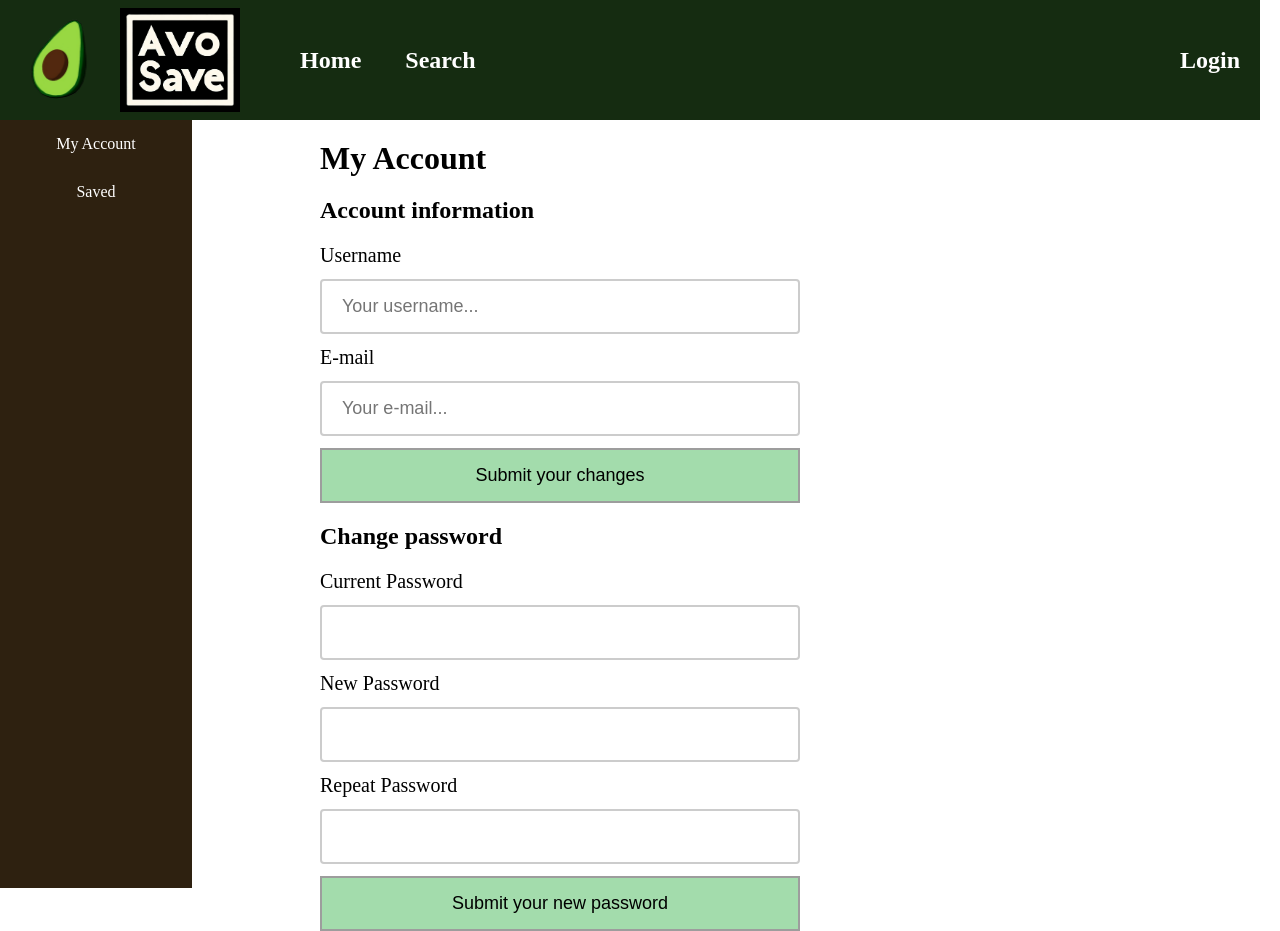
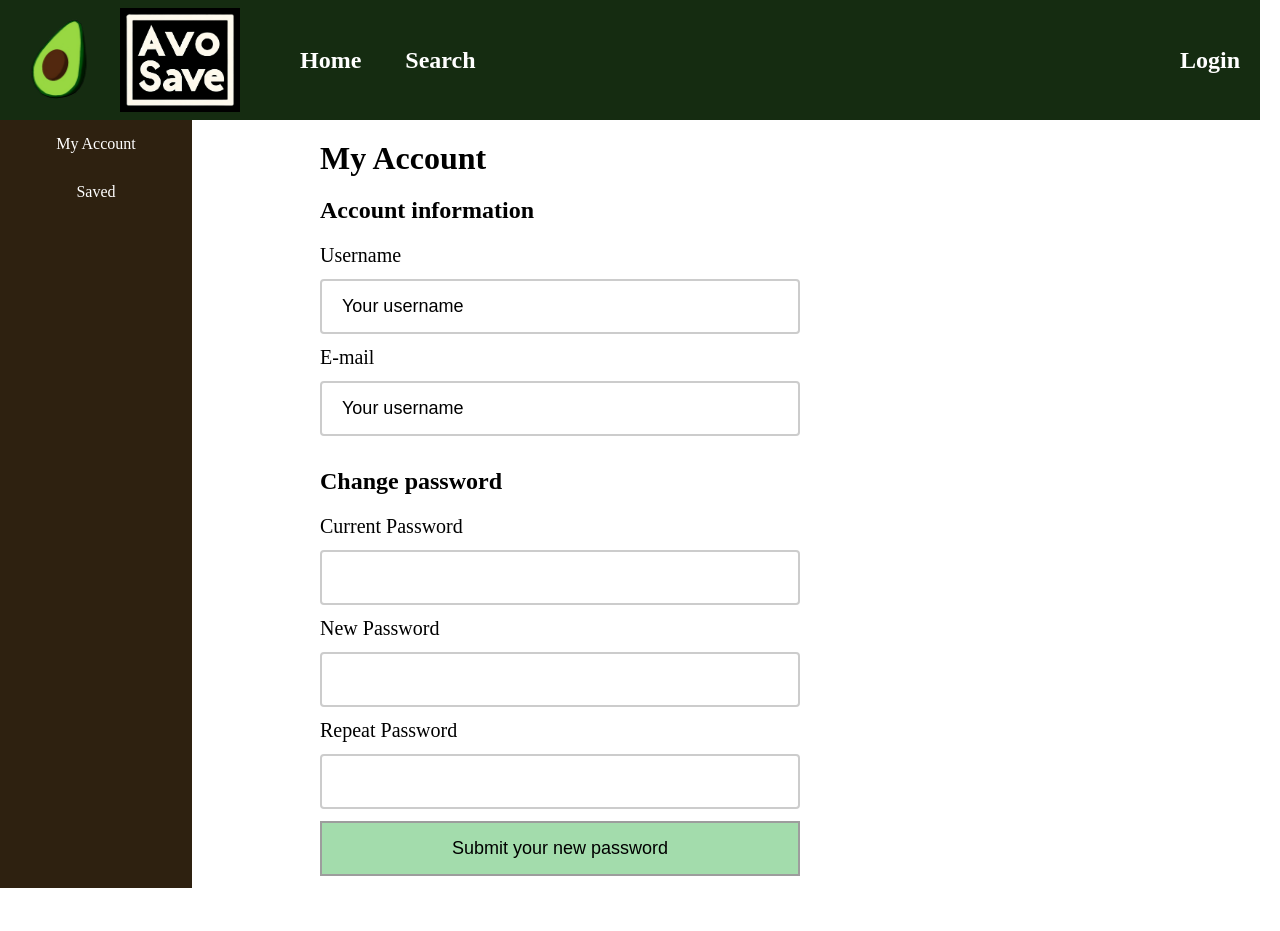
Before and after one commit to B-Vukajlovic/AvoSave-2023, a PHP site: page /ProfilePage.html in a window 1280 px wide. After the commit the page ends 888 px from the top, so only its background shows below. Run offline with PHP 8.4, Linux system fonts and the light colour scheme.

Commit message:
git no pulicly accessible + changes for email not changeable

```diff
--- a/ProfilePage.html
+++ b/ProfilePage.html
@@ -34,13 +34,14 @@
         <div class="mainpage">
             <h1>My Account</h1>
             <h2 class="second-title">Account information</h2>
-            <div class="acc-info-input">
-                <label for="username">Username</label>
-                <input type="text" id="username" name="username" placeholder="Your username...">
-                <label for="email">E-mail</label>
-                <input type="text" id="email" name="email" placeholder="Your e-mail...">
-                <input type="submit" value="Submit your changes">
-            </div>
+            <form action="process_uname_email.php" method="post">
+                <div class="acc-info-input">
+                    <label for="username">Username</label>
+                    <input type="text" id="username" name="username" readonly="readonly" value="Your username">
+                    <label for="email">E-mail</label>
+                    <input type="text" id="email" name="email" readonly="readonly" value="Your username">
+                </div>
+            </form>
             <h2 class="second-title">Change password</h2>
             <div class="acc-info-input">
                 <label for="username">Current Password</label>
--- a/SavedPage.php
+++ b/SavedPage.php
@@ -34,10 +34,11 @@
         <div class="mainpage">
             <h1 class = "title-page">My Saved Recipes</h1>
             <?php
+            //TODO: Cookie with UserID Needed in query.
                 $query = "SELECT R.Title AS RecipeTitle, GROUP_CONCAT(RI.IngredientName) AS Ingredients
                     FROM Recipe R, UserRecipe UR
                     JOIN RecipeIngredient AS RI ON R.RecipeID = RI.RecipeID
-                    WHERE R.RecipeID = $id AND UR.RecipeID AND UR.SavedStatus = 1
+                    WHERE R.RecipeID = UR.RecipeID AND UR.SavedStatus = 1
                     GROUP BY R.RecipeID";
             $result = pdo->query($query);
             while ($row = mysqli_fetch_assoc($result)) {
```
Also changed, not shown: profilepage-style.css (line endings or trailing spaces).
